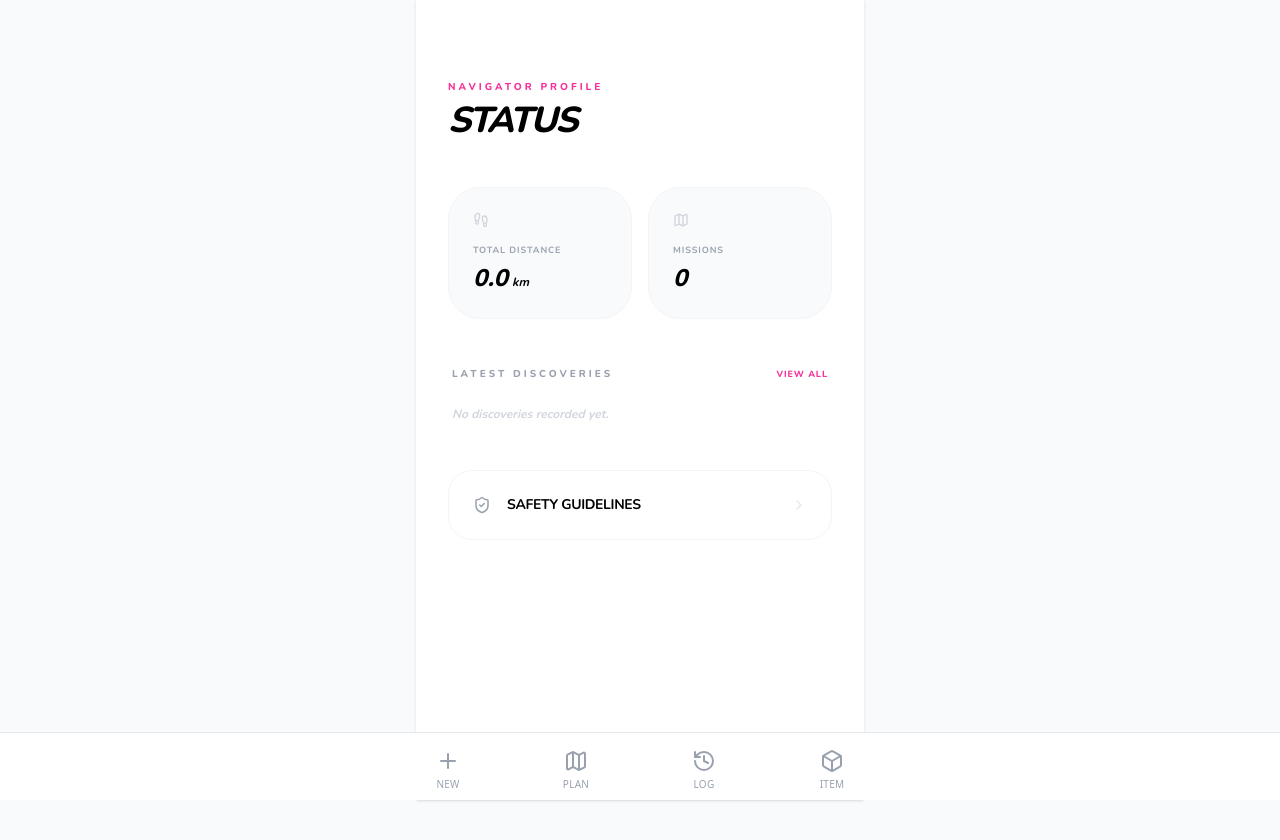
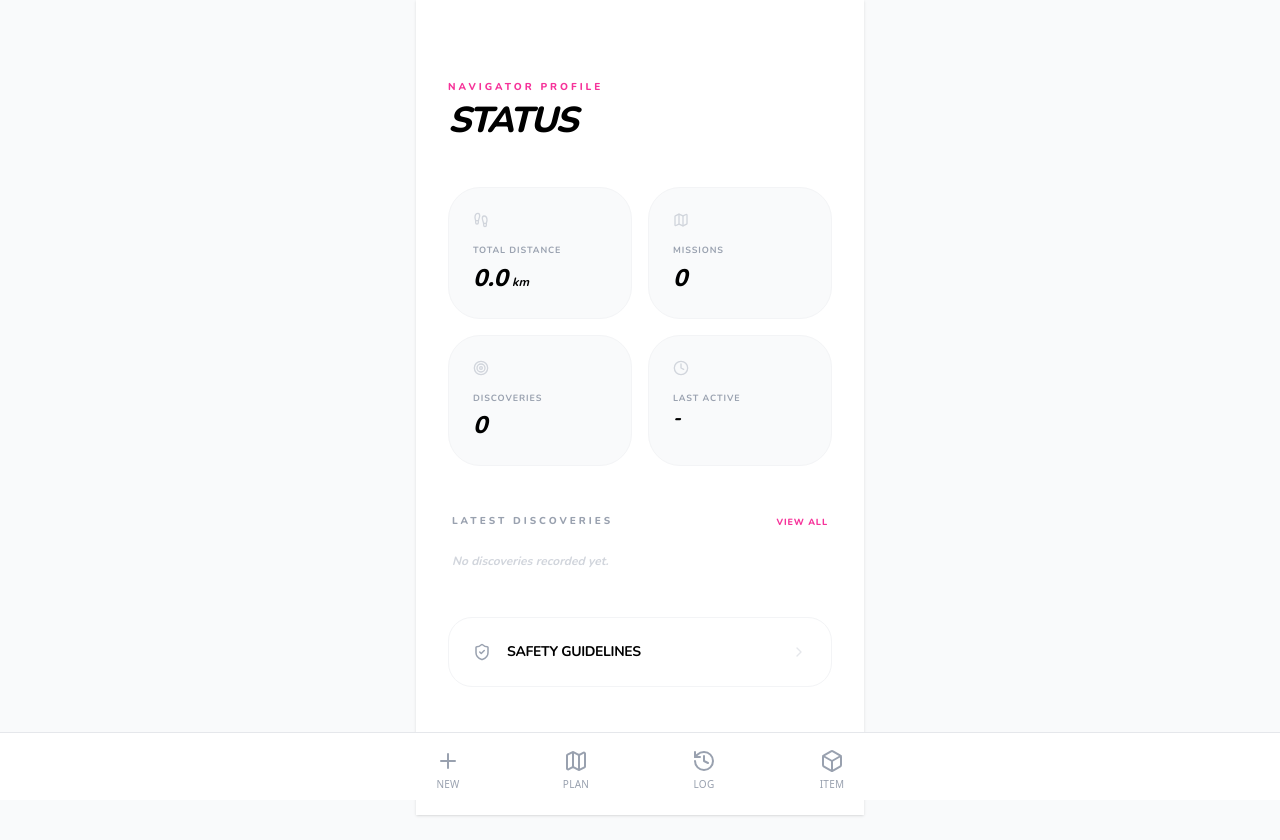
Before and after one commit to kx-00000000/quest-app, a Next.js app in the folder quest/: page /profile in a window 1280 px wide. Shown: the top 840 px of the page. Built offline with nearby package versions, Linux system fonts and the light colour scheme.

Commit message:
02110224

```diff
--- a/quest/src/app/(main)/profile/page.tsx
+++ b/quest/src/app/(main)/profile/page.tsx
@@ -2,7 +2,7 @@
 
 import { useEffect, useState } from "react";
 import { getPlans } from "@/lib/storage";
-import { Footprints, Map as MapIcon, Target, Clock, ShieldCheck, Info, ChevronRight } from "lucide-react";
+import { Footprints, Map as MapIcon, Target, Clock, ShieldCheck, ChevronRight } from "lucide-react";
 import { useRouter } from "next/navigation";
 
 export default function MyPage() {
@@ -17,19 +17,27 @@ export default function MyPage() {
 
     useEffect(() => {
         const allPlans = getPlans();
-        // 少なくとも1つはアイテムを取得しているプランをログとして扱う
+
+        // アイテムを1つ以上取得しているものを「ログ」として抽出
         const completedLogs = allPlans.filter(p => (p.items || []).some((i: any) => i.isCollected));
 
         let dist = 0;
         let itemCount = 0;
         let allCollected: any[] = [];
+        let latestDate: number = 0;
 
-        completedLogs.forEach(plan => {
+        completedLogs.forEach((plan: any) => {
             dist += plan.totalDistance || 0;
-            // ★修正ポイント：plan.items が undefined の場合でもエラーにならないようガードを入れる
             const items = plan.items || [];
             const collected = items.filter((i: any) => i.isCollected);
             itemCount += collected.length;
+
+            // 最新のアクティビティ日を計算
+            collected.forEach((item: any) => {
+                const itemTime = new Date(item.collectedAt).getTime();
+                if (itemTime > latestDate) latestDate = itemTime;
+            });
+
             allCollected = [...allCollected, ...collected];
         });
 
@@ -37,10 +45,10 @@ export default function MyPage() {
             totalDistance: dist,
             totalMissions: completedLogs.length,
             totalItems: itemCount,
-            lastActive: completedLogs.length > 0 ? new Date(completedLogs[0].completionDate || "").toLocaleDateString('ja-JP') : "-"
+            lastActive: latestDate > 0 ? new Date(latestDate).toLocaleDateString('ja-JP') : "-"
         });
 
-        // 最新の発見5件をソートして表示
+        // 最新の発見5件
         const sorted = allCollected.sort((a, b) =>
             new Date(b.collectedAt).getTime() - new Date(a.collectedAt).getTime()
         );
@@ -54,6 +62,7 @@ export default function MyPage() {
                 <h1 className="text-4xl font-black italic uppercase tracking-tighter leading-none">Status</h1>
             </header>
 
+            {/* 統計：フライトログ風グリッド */}
             <div className="grid grid-cols-2 gap-4 mb-12">
                 <div className="bg-gray-50 p-6 rounded-[2rem] border border-gray-100">
                     <Footprints size={16} className="text-gray-300 mb-4" />
@@ -65,8 +74,19 @@ export default function MyPage() {
                     <p className="text-[9px] font-bold text-gray-400 uppercase tracking-widest mb-1">Missions</p>
                     <p className="text-2xl font-black italic">{stats.totalMissions}</p>
                 </div>
+                <div className="bg-gray-50 p-6 rounded-[2rem] border border-gray-100">
+                    <Target size={16} className="text-gray-300 mb-4" />
+                    <p className="text-[9px] font-bold text-gray-400 uppercase tracking-widest mb-1">Discoveries</p>
+                    <p className="text-2xl font-black italic">{stats.totalItems}</p>
+                </div>
+                <div className="bg-gray-50 p-6 rounded-[2rem] border border-gray-100">
+                    <Clock size={16} className="text-gray-300 mb-4" />
+                    <p className="text-[9px] font-bold text-gray-400 uppercase tracking-widest mb-1">Last Active</p>
+                    <p className="text-lg font-black italic leading-none mt-1">{stats.lastActive}</p>
+                </div>
             </div>
 
+            {/* 最新の発見（Explorer Vault への入り口） */}
             <section className="mb-12">
                 <div className="flex justify-between items-end mb-6 px-1">
                     <h2 className="text-[10px] font-black text-gray-400 uppercase tracking-[0.3em]">Latest Discoveries</h2>
@@ -79,9 +99,6 @@ export default function MyPage() {
                             <div className="flex-1 min-w-0">
                                 <p className="text-xs font-black uppercase truncate">{item.locationName}</p>
                                 <p className="text-[8px] font-bold text-gray-400 uppercase">{item.metadata?.category || "Discovery"}</p>
-                            </div>
-                            <div className="text-[9px] font-bold text-gray-300 tabular-nums">
-                                {new Date(item.collectedAt).toLocaleDateString()}
                             </div>
                         </div>
                     )) : (
--- a/quest/src/app/(main)/safety/page.tsx
+++ b/quest/src/app/(main)/safety/page.tsx
@@ -10,17 +10,17 @@ export default function SafetyPage() {
         {
             icon: Eye,
             title: "Safety First",
-            desc: "移動中の画面操作は危険です。方位を確認する際は、必ず立ち止まり、周囲の安全を確認してください。"
+            desc: "移動中の画面操作は危険です。方位を確認する際は必ず立ち止まり、周囲の安全を確認してください。"
         },
         {
             icon: Lock,
             title: "Private Areas",
-            desc: "私有地、線路、立ち入り禁止区域には絶対に入らないでください。現地のルールと標識を常に優先してください。"
+            desc: "私有地、線路、立ち入り禁止区域には絶対に入らないでください。現地のルールを最優先してください。"
         },
         {
             icon: ShieldAlert,
             title: "Environment",
-            desc: "夜間や悪天候時、不慣れな地形での探索は避けてください。自身の安全を最優先に考えた行動をお願いします。"
+            desc: "夜間や不慣れな地形での探索は避けてください。自身の安全を最優先に考えた行動をお願いします。"
         }
     ];
 
@@ -50,10 +50,10 @@ export default function SafetyPage() {
                 ))}
             </div>
 
-            <div className="mt-20 space-y-4">
+            <div className="mt-20">
                 <button
                     onClick={() => router.back()}
-                    className="w-full py-5 bg-black text-white rounded-[1.5rem] font-black text-xs uppercase tracking-[0.3em] active:scale-95 transition-all shadow-xl"
+                    className="w-full py-5 bg-black text-white rounded-[1.5rem] font-black text-xs uppercase tracking-[0.2em] shadow-xl active:scale-95 transition-all"
                 >
                     了解して戻る
                 </button>
```
